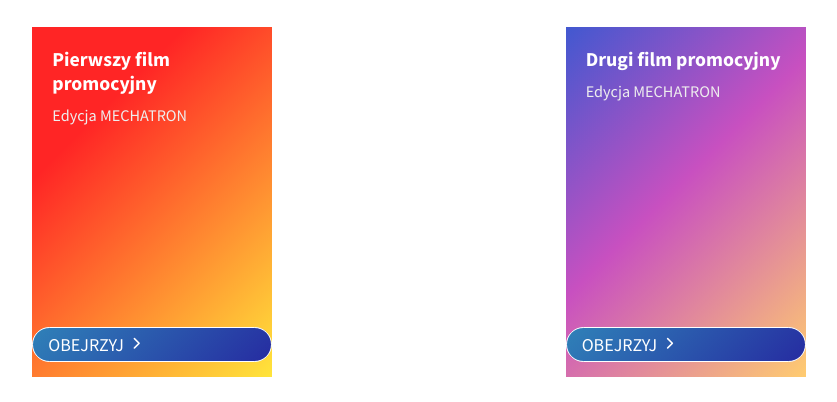
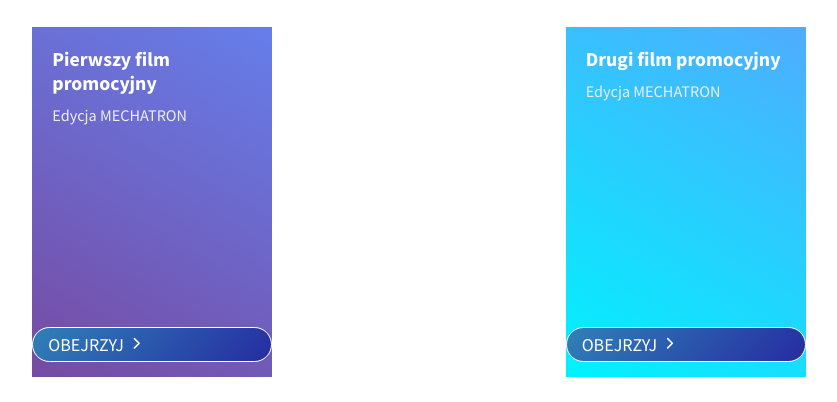
Before and after one commit to mwvabes/kmi-mechatron, a PHP site: page / in a window 1280 px wide. Shown: the part 2285-2687 px from the top of the page, without its empty margins (221-1058 px from the left). Run offline with PHP 8.4, Linux system fonts and the light colour scheme; style sheets or scripts are compiled from the project's sources; some libraries are stand-ins or nearby versions.

Commit message:
Change homepage gradients

```diff
--- a/styles/homepage.css
+++ b/styles/homepage.css
@@ -643,12 +643,12 @@ section#aboutUsInMedia {
 
 .aboutIMElementAnchor:nth-child(odd) {
   background-color: #FFE53B;
-  background-image: linear-gradient(315deg, #FFE53B 0%, #FF2525 74%);
+  background-image: linear-gradient(210deg, #667eea 0%, #764ba2 100%);
 }
 
 .aboutIMElementAnchor:nth-child(even) {
   background-color: #4158D0;
-  background-image: linear-gradient(135deg, #4158D0 0%, #C850C0 46%, #FFCC70 100%);
+  background-image: linear-gradient(210deg, #4facfe 0%, #00f2fe 100%);
 }
 
 .aboutIMElement h2 {
--- a/styles/homepage.scss
+++ b/styles/homepage.scss
@@ -492,12 +492,12 @@ section#aboutUsInMedia {
 
 .aboutIMElementAnchor:nth-child(odd) {
     background-color: #FFE53B;
-    background-image: linear-gradient(315deg, #FFE53B 0%, #FF2525 74%);
+    background-image: linear-gradient(210deg, #667eea 0%, #764ba2 100%);;
 }
 
 .aboutIMElementAnchor:nth-child(even) {
     background-color: #4158D0;
-    background-image: linear-gradient(135deg, #4158D0 0%, #C850C0 46%, #FFCC70 100%);
+    background-image: linear-gradient(210deg, #4facfe 0%, #00f2fe 100%);;
 }
 
 .aboutIMElement h2 {
@@ -672,6 +672,6 @@ ul.partners>li:hover {
     .timeRemainingContainer,
     .conferenceIsNowContainer,
     .timeUpContainer {
-    padding: 15px 0px;
+        padding: 15px 0px;
+    }
 }
-}
```
Also changed, not shown: 1 other file.
